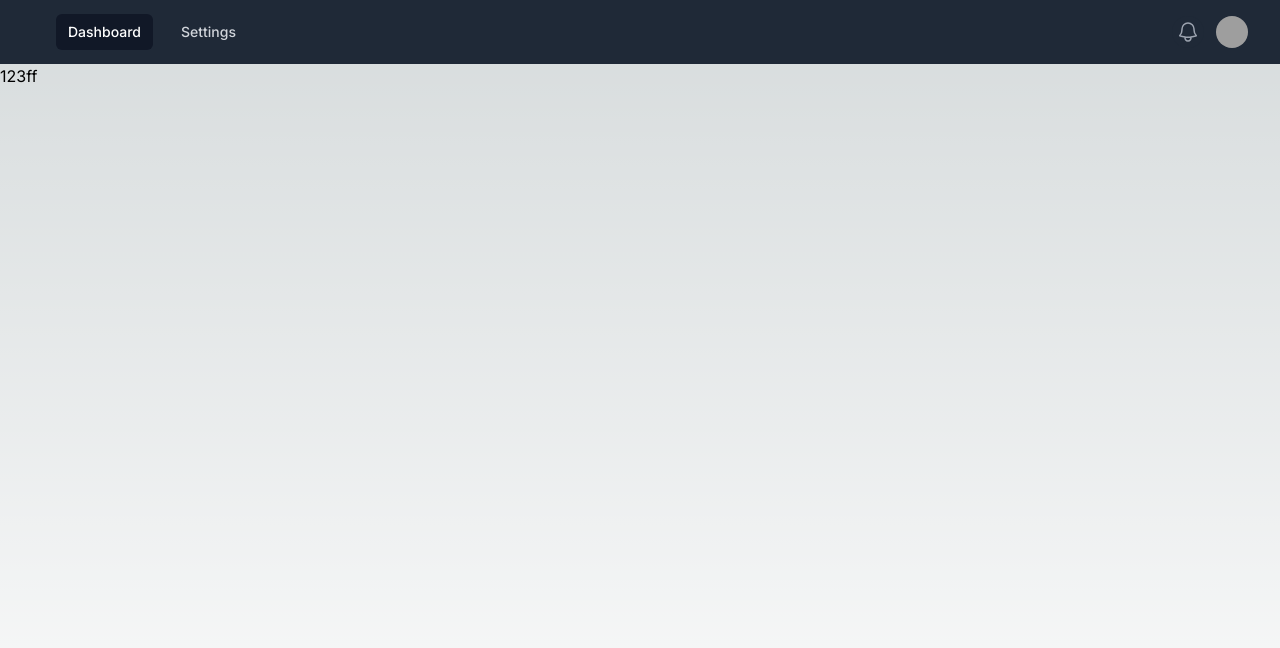
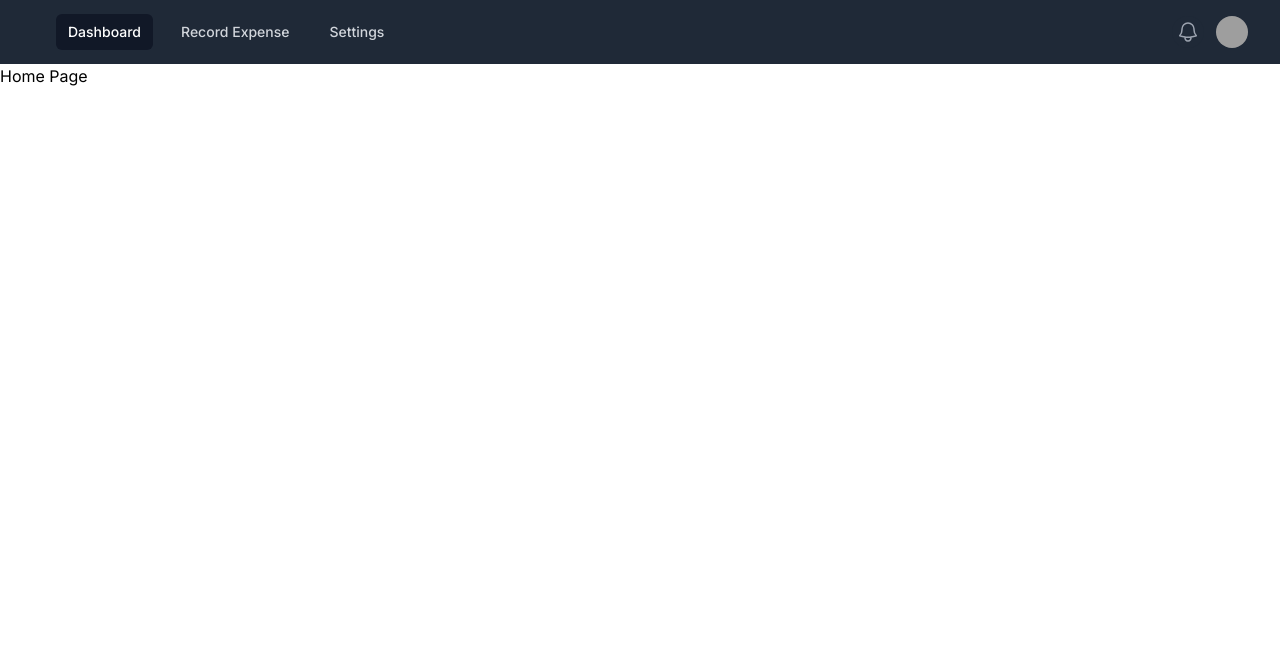
Before and after one commit to andychowhh/expense-tracker, a Next.js app in the folder web/: page / in a window 1280 px wide. Shown: the top 648 px of the page. Built offline with nearby package versions, Linux system fonts and the light colour scheme; grey boxes are pictures that could not be loaded.

Commit message:
Move component folder outside of app folder

```diff
--- a/web/app/globals.css
+++ b/web/app/globals.css
@@ -17,11 +17,5 @@
 }
 
 body {
-  color: rgb(var(--foreground-rgb));
-  background: linear-gradient(
-      to bottom,
-      transparent,
-      rgb(var(--background-end-rgb))
-    )
-    rgb(var(--background-start-rgb));
+
 }
--- a/web/app/layout.tsx
+++ b/web/app/layout.tsx
@@ -1,7 +1,7 @@
 import type { Metadata } from "next";
 import { Inter } from "next/font/google";
 import "./globals.css";
-import { Navbar } from "@/app/components";
+import { Navbar } from "@/components";
 
 const inter = Inter({ subsets: ["latin"] });
 
--- a/web/app/page.tsx
+++ b/web/app/page.tsx
@@ -3,7 +3,7 @@ import Image from "next/image";
 export default function Home() {
   return (
     <main className="min-h-screen">
-      123ff
+      Home Page
     </main>
   );
 }
--- /dev/null
+++ b/web/app/record-expense/page.tsx
@@ -0,0 +1,9 @@
+import React from 'react'
+
+const RecordExpense = () => {
+  return (
+    <div>RecordExpense</div>
+  )
+}
+
+export default RecordExpense
--- a/web/app/components/Navbar/index.tsx
+++ b/web/components/Navbar/index.tsx
@@ -7,6 +7,7 @@ import Image from "next/image";
 
 const navigation = [
   { name: "Dashboard", href: "/", current: true },
+  { name: "Record Expense", href: "/record-expense", current: false },
   { name: "Settings", href: "/settings", current: false },
 ];
 
```
Also changed, not shown: web/components/index.tsx (renamed from web/app/components/index.tsx).
